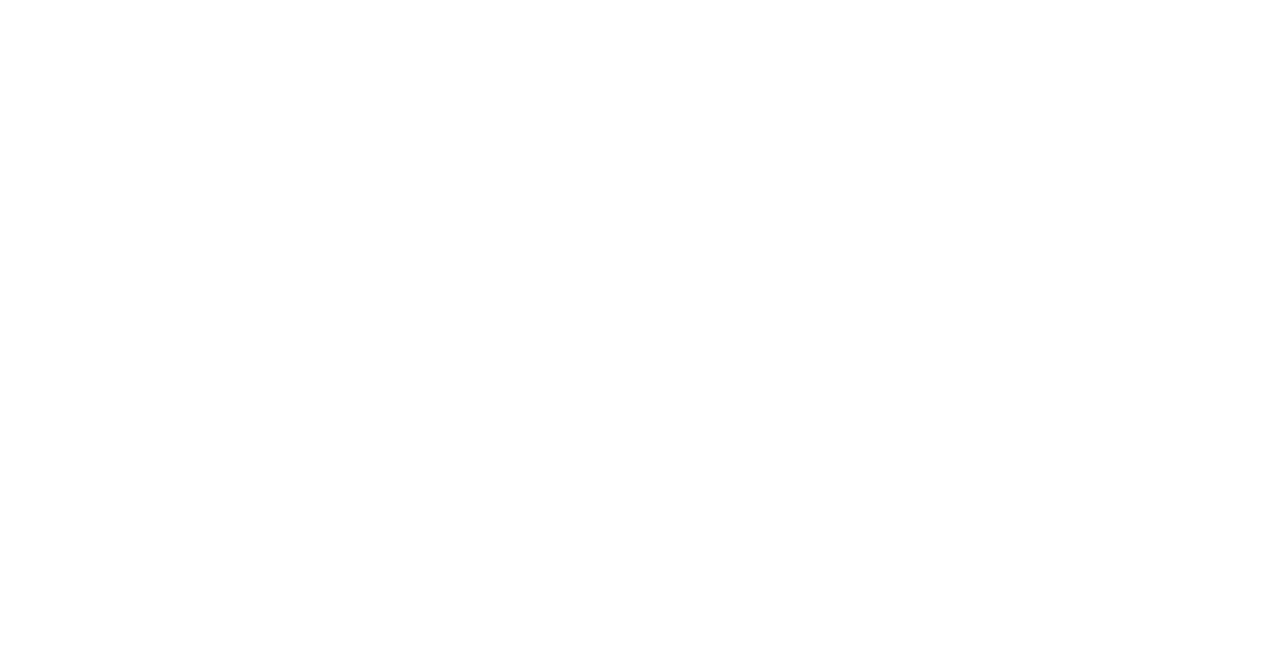
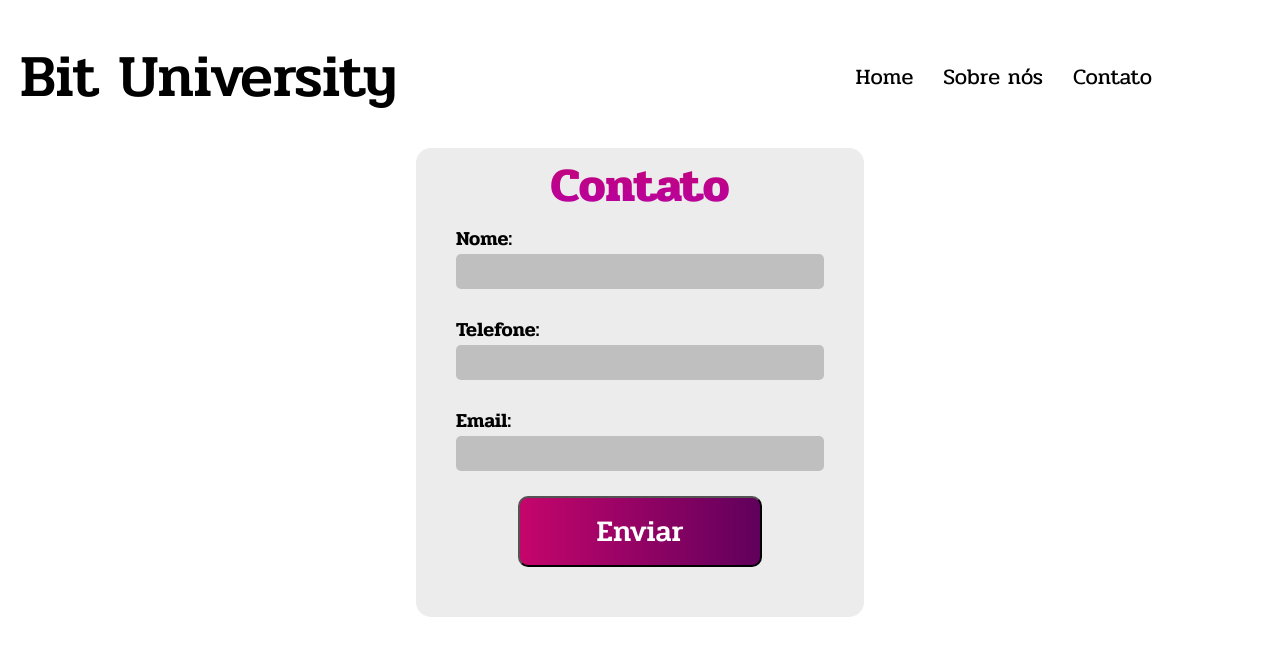
Before and after one commit to Dollar2006/Desafio-1, a plain HTML site: page contato.html in a window 1280 px wide. Drawn offline with Linux system fonts and the light colour scheme.

Commit message:
Adicicao dos contatos

```diff
--- a/contato.html
+++ b/contato.html
@@ -0,0 +1,32 @@
+<!DOCTYPE html>
+<html lang="pt-br">
+<head>
+    <meta charset="UTF-8">
+    <meta name="viewport" content="width=device-width, initial-scale=1.0">
+    <link rel="stylesheet" href="style.css">
+    <title>Contato</title>
+</head>
+<body>
+    <header>
+        <h1 class="logo">Bit University</h1>
+        <nav>
+            <ul>
+                <li><a href="index.html">Home</a></li>
+                <li><a href="Sobre.html">Sobre nós</a></li>
+                <li><a href="contato.html">Contato</a></li>
+            </ul>
+        </nav>
+    </header>
+
+    <form>
+        <h1>Contato</h1>
+        <label for="Nome">Nome: </label>
+        <input type="text" name="Nome" class="input-txt">
+        <label for="tel">Telefone: </label>
+        <input type="text" name="tel" class="input-txt">
+        <label for="email">Email: </label>
+        <input type="email" name="email" class="input-txt">
+        <button>Enviar</button>
+    </form>
+</body>
+</html>
--- a/style.css
+++ b/style.css
@@ -6,8 +6,6 @@
     box-sizing: border-box;
 }
 body{
-    width: 100vw;
-    height: 100vh;
     display: flex;
     flex-direction: column;
     font-family: 'Pridi', serif;
@@ -19,7 +17,7 @@ Página HOME
 header{
     width: 90%;
     margin-top: 30px;
-    margin-bottom: 100px;
+    margin-bottom: 50px;
     display: flex;
     align-items: center;
     justify-content: space-between;
@@ -115,3 +113,49 @@ Página Sobre nós
 .main-sobre .valores img{
     width: 30%;
 }
+
+form{
+    margin-top: -25px;
+    width: 35%;
+    align-self: center;
+    display: flex;
+    flex-direction: column;
+    background-color: #ECECEC;
+    padding: 20px 20px 50px 20px;
+    border-radius: 15px;
+
+}
+form h1{
+    font-size: 48px;
+    text-align: center;
+    background: -webkit-linear-gradient(#C5056C, #B500AD);
+    -webkit-background-clip: text;
+    -webkit-text-fill-color: transparent;
+    margin-top: -20px;
+}
+form .input-txt{
+    width: 90%;
+    border: none;
+    align-self: center;
+    background-color: #BFBFBF;
+    border-radius: 5px;
+    padding: 10px 0;
+    margin-bottom: 25px;
+}
+form label{
+    margin-left: 20px;
+    font-size: 20px;
+    font-weight: 600;
+    color: black;
+}
+form button{
+    background: linear-gradient(90deg, #C5056C, #60005C);
+    color: white;
+    padding: 10px;
+    width: 60%;
+    font-size: 30px;
+    align-self: center;
+    font-family: 'Pridi', serif;
+    font-weight: 500;
+    border-radius: 10px;
+}
```
Also changed, not shown: Sobre.html (+2 -2 lines), index.html (+2 -2 lines).
